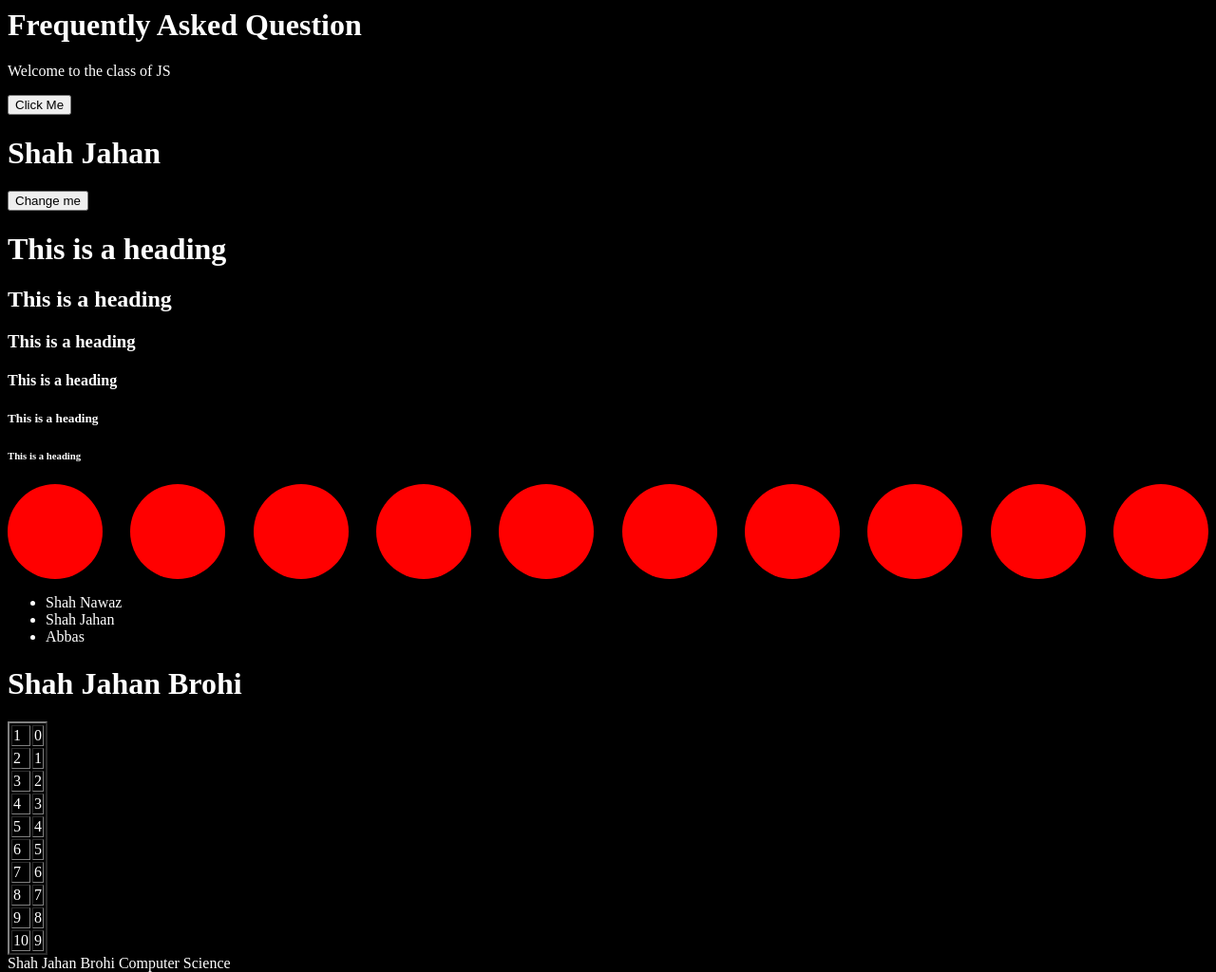
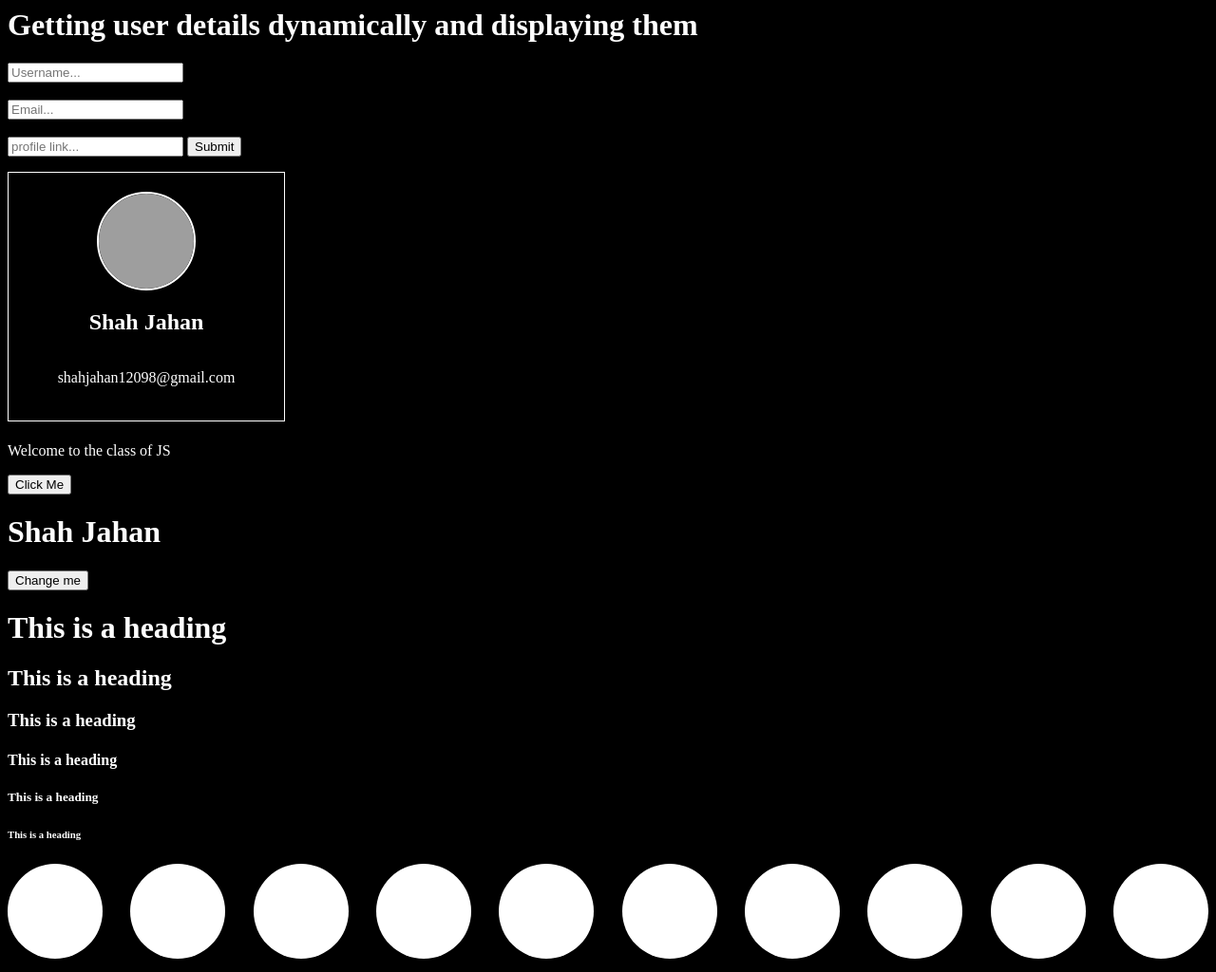
Before and after one commit to ShahJahanBro/Advanced-JavaScript, a plain HTML site: page jsPractoce.html in a window 1280 px wide. Shown: the top 1024 px of the page at 95% size. Drawn offline with Linux system fonts and the light colour scheme; grey boxes are pictures that could not be loaded.

Commit message:
Modified

```diff
--- a/JsPracticeScript.js
+++ b/JsPracticeScript.js
@@ -1,3 +1,87 @@
+let form = document.querySelector("form");
+let inputUser = document.querySelectorAll("input");
+
+let enteredUserName = document.getElementById("enteredUserName");
+let enteredUserEmail = document.getElementById("enteredUserEmail");
+let userImg = document.getElementById("userImg");
+
+let addBtn = document.getElementById("addBtn");
+
+form.addEventListener("submit", (event)=>{
+event.preventDefault();
+// inputUser[0].addEventListener("change",(event)=>{
+//     userName.textContent = event.target.value;
+// });
+
+// inputUser[1].addEventListener("change",(event)=>{
+//     userEmail.textContent = event.target.value;
+// });
+
+// inputUser[2].addEventListener("change",(event)=>{
+//     userImg.src = event.target.value;
+// });
+
+let userDetailContainer = document.querySelector(".userDetailContainer");
+
+let card = document.createElement("div");
+card.setAttribute("class","card");
+
+let profile = document.createElement("div");
+profile.setAttribute("class", "profile");
+
+let userProfile = document.createElement("img");
+userProfile.setAttribute("id","userImg");
+
+let userName = document.createElement("h1");
+userName.setAttribute("id","enteredUserName");
+
+let email = document.createElement("p");
+email.setAttribute("id", "enteredUserEmail");
+
+
+profile.append(userProfile);
+card.append(profile);
+card.append(userName);
+card.append(email);
+userDetailContainer.append(card);
+
+userName.textContent = inputUser[0].value;
+email.textContent = inputUser[1].value;
+userProfile.src = inputUser[2].value;
+
+console.log(enteredUserName, enteredUserEmail, userImg);
+
+
+});
+
+
+
+
+// userName.textContent = "Abbas";
+// userEmail.textContent = "shahjan@gmail.com"
+// userImg.src = "https://images.unsplash.com/photo-1743360167520-761fa087ee8d?w=600&auto=format&fit=crop&q=60&ixlib=rb-4.1.0&ixid=M3wxMjA3fDB8MHxmZWF0dXJlZC1waG90b3MtZmVlZHwzfHx8ZW58MHx8fHx8"
+
+let unorderedlist = document.querySelector(".unorderedList");
+
+let inpBox = document.querySelector("#inpBox");
+let addItemBtn = document.querySelector(".addItemBtn");
+let username = '';
+
+
+
+inpBox.addEventListener("change",(event)=>{
+    username = event.target.value;
+});
+
+addItemBtn.addEventListener("click", ()=>{
+    let list = document.createElement("li");
+    list.textContent = username;
+    unorderedlist.appendChild(list);
+});
+
+
+
+
 let header = document.querySelector(".header");
 let str = "Frequently Asked Questions"
 
--- a/jsPractoce.html
+++ b/jsPractoce.html
@@ -28,10 +28,71 @@
 			border-radius: 50%;
 			background-color: #fff;
 		}
+
+		.userDetailContainer{
+			display: flex;
+		}
+
+		.card{
+			border: 1px solid white;
+			width: 250px;
+			display: flex;
+			align-items: center;
+			flex-direction: column;
+			padding: 20px;
+		}
+		.profile{
+			width: 100px;
+			height: 100px;
+			border-radius: 50%;
+			border: 2px solid white;
+			overflow: hidden;
+		}
+
+		.profile img{
+			width: 100%;
+			height: 100%;
+			object-fit: cover;
+		}
 	</style>
 </head>
 
 <body>
+
+	<h1> Getting user details dynamically and displaying them </h1>
+
+
+	<form action="">
+		<input type="text" name=""  placeholder="Username...">
+		<br>
+		<br>
+		<input type="email" name=""  placeholder="Email...">
+		<br>
+		<br>
+		<input type="text"  placeholder="profile link...">
+		<input type="submit"   id="addBtn">
+	</form>
+
+	<section class="userDetailContainer">
+	<div class="card">
+		<div class="profile">
+			<img src="https://images.unsplash.com/photo-1743360167520-761fa087ee8d?w=600&auto=format&fit=crop&q=60&ixlib=rb-4.1.0&ixid=M3wxMjA3fDB8MHxmZWF0dXJlZC1waG90b3MtZmVlZHwzfHx8ZW58MHx8fHx8" alt="" id="userImg">
+		</div>
+		<h1 id="enteredUserName">Shah Jahan</h1>
+		<p id="enteredUserEmail">shahjahan12098@gmail.com</p>
+	</div>
+	</section>
+
+
+
+
+
+	<!-- <hr>
+	<input type="text" name="" id="inpBox" placeholder="Username..." value="">
+	<button class="addItemBtn">Add to the List</button>
+	<ul class="unorderedList"> -->
+
+	</ul>
 	<!-- <h1 id = "name">Shah Jahan</h1>
 
 	<div id = "bulb_ON">
```
